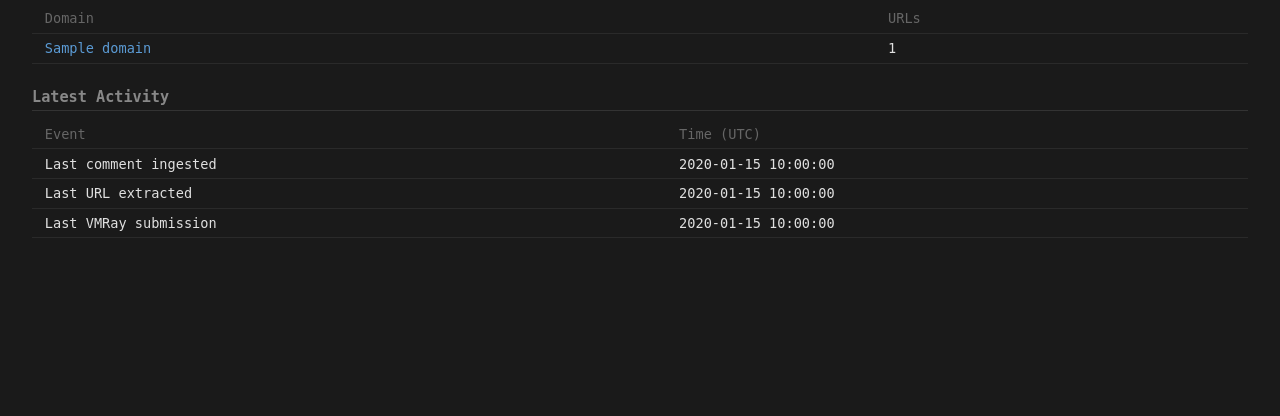
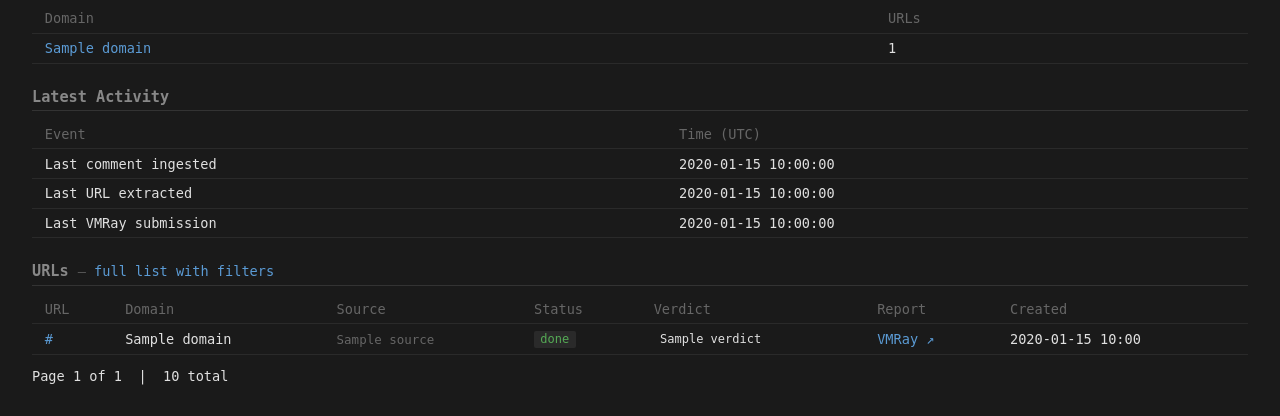
Before and after one commit to tolstuun/vt-clickfix-vmray, a FastAPI app: template app/templates/dashboard.html in a window 1280 px wide. Shown: the part 517-933 px from the top of the page. Before the commit the page ends 755 px from the top, so only its background shows below. Run offline with FastAPI, Linux system fonts and the light colour scheme; the template is opened without the code that fills it: most values are stand-ins (such as "Sample title", 1, 10 or a date in 2020).

Commit message:
feat: add Source column, remove score, embed URL table on dashboard (#17)
- URLOut gains source field (VT comment author or comment_id)
- score removed from VMRaySubmissionOut and all UI templates
- dashboard page now embeds paginated URL table (calls list_urls directly)
- urls_list.html: Score column replaced by Source column
- url_detail.html: Score row removed from VMRay Analysis table

Co-authored-by: Claude Sonnet 4.6 <noreply@anthropic.com>

```diff
--- a/app/api/urls.py
+++ b/app/api/urls.py
@@ -20,14 +20,29 @@ def _build_submission_out(sub: VMRaySubmission | None) -> VMRaySubmissionOut | N
     return VMRaySubmissionOut.model_validate(sub)
 
 
-def _url_to_out(url: URL, sub: VMRaySubmission | None) -> URLOut:
+def _source_label(comment: VTComment | None) -> str | None:
+    if comment is None:
+        return None
+    if comment.author:
+        return comment.author
+    return comment.comment_id
+
+
+async def _load_source(session: AsyncSession, url: URL) -> str | None:
+    if not url.vt_comment_id:
+        return None
+    comment = await session.get(VTComment, url.vt_comment_id)
+    return _source_label(comment)
+
+
+def _url_to_out(url: URL, sub: VMRaySubmission | None, source: str | None) -> URLOut:
     return URLOut(
         id=url.id,
         normalized_url=url.normalized_url,
         domain=url.domain,
         status=url.status,
+        source=source,
         verdict=sub.verdict if sub else None,
-        score=sub.score if sub else None,
         report_url=sub.report_url if sub else None,
         created_at=url.created_at,
         updated_at=url.updated_at,
@@ -80,7 +95,8 @@ async def list_urls(
         sub = await session.scalar(
             select(VMRaySubmission).where(VMRaySubmission.url_id == url.id)
         )
-        items.append(_url_to_out(url, sub))
+        source = await _load_source(session, url)
+        items.append(_url_to_out(url, sub, source))
 
     return URLListResponse(items=items, total=total, page=page, page_size=page_size)
 
--- a/app/schemas/url.py
+++ b/app/schemas/url.py
@@ -8,7 +8,6 @@ class VMRaySubmissionOut(BaseModel):
     id: uuid.UUID
     submission_id: str | None
     verdict: str | None
-    score: int | None
     severity: str | None
     submission_status: str | None
     report_url: str | None
@@ -23,8 +22,8 @@ class URLOut(BaseModel):
     normalized_url: str
     domain: str | None
     status: str
+    source: str | None = None
     verdict: str | None = None
-    score: int | None = None
     report_url: str | None = None
     created_at: datetime
     updated_at: datetime
--- a/app/templates/dashboard.html
+++ b/app/templates/dashboard.html
@@ -21,6 +21,14 @@ table { border-collapse: collapse; width: 100%; margin-top: 0.5rem; }
 th, td { text-align: left; padding: 0.4rem 0.8rem; border-bottom: 1px solid #2a2a2a; font-size: 0.85rem; }
 th { color: #666; font-weight: normal; }
 tr:hover td { background: #222; }
+.badge { display: inline-block; padding: 0.1rem 0.4rem; border-radius: 2px; font-size: 0.75rem; }
+.malicious.badge { background: #5a1a1a; }
+.suspicious.badge { background: #4a3a10; }
+.clean.badge { background: #1a3a1a; color: #55aa55; }
+.pending, .submitted, .analyzing, .done, .failed { background: #2a2a2a; color: #888; }
+.done { color: #55aa55; }
+.failed { color: #e05555; }
+.pager { margin-top: 0.8rem; font-size: 0.85rem; }
 nav { margin-bottom: 1.5rem; font-size: 0.85rem; }
 nav a { margin-right: 1rem; }
 </style>
@@ -124,5 +132,48 @@ nav a { margin-right: 1rem; }
   {% endif %}
 </table>
 {% endif %}
+
+<h2>URLs <span style="font-weight:normal;color:#555;font-size:0.85rem">— <a href="/urls/view">full list with filters</a></span></h2>
+<table>
+  <tr>
+    <th>URL</th>
+    <th>Domain</th>
+    <th>Source</th>
+    <th>Status</th>
+    <th>Verdict</th>
+    <th>Report</th>
+    <th>Created</th>
+  </tr>
+  {% for url in urls %}
+  <tr>
+    <td><a href="/urls/view/{{ url.id }}">{{ url.normalized_url[:70] }}{% if url.normalized_url|length > 70 %}…{% endif %}</a></td>
+    <td>{{ url.domain or "—" }}</td>
+    <td style="color:#666;font-size:0.78rem">{{ url.source or "—" }}</td>
+    <td><span class="badge {{ url.status }}">{{ url.status }}</span></td>
+    <td>
+      {% if url.verdict %}
+      <span class="badge {{ url.verdict }}">{{ url.verdict }}</span>
+      {% else %}—{% endif %}
+    </td>
+    <td>
+      {% if url.report_url %}
+      <a href="{{ url.report_url }}" target="_blank">VMRay ↗</a>
+      {% else %}—{% endif %}
+    </td>
+    <td>{{ url.created_at.strftime('%Y-%m-%d %H:%M') if url.created_at else "—" }}</td>
+  </tr>
+  {% else %}
+  <tr><td colspan="7" style="color:#555;text-align:center;padding:2rem">No URLs yet.</td></tr>
+  {% endfor %}
+</table>
+<div class="pager">
+  Page {{ page }} of {{ total_pages }} &nbsp;|&nbsp; {{ total }} total
+  {% if page > 1 %}
+  &nbsp;<a href="?page={{ page - 1 }}">← prev</a>
+  {% endif %}
+  {% if page < total_pages %}
+  &nbsp;<a href="?page={{ page + 1 }}">next →</a>
+  {% endif %}
+</div>
 </body>
 </html>
--- a/app/templates/url_detail.html
+++ b/app/templates/url_detail.html
@@ -63,7 +63,6 @@ nav a { margin-right: 1rem; }
     <span class="badge {{ url.submission.verdict }}">{{ url.submission.verdict }}</span>
     {% else %}—{% endif %}
   </td></tr>
-  <tr><th>Score</th><td>{{ url.submission.score if url.submission.score is not none else "—" }}</td></tr>
   <tr><th>Severity</th><td>{{ url.submission.severity or "—" }}</td></tr>
   <tr><th>Submitted</th><td>{{ url.submission.submitted_at }}</td></tr>
   <tr><th>Completed</th><td>{{ url.submission.completed_at or "—" }}</td></tr>
--- a/app/templates/urls_list.html
+++ b/app/templates/urls_list.html
@@ -69,9 +69,9 @@ nav a { margin-right: 1rem; }
   <tr>
     <th>URL</th>
     <th>Domain</th>
+    <th>Source</th>
     <th>Status</th>
     <th>Verdict</th>
-    <th>Score</th>
     <th>Report</th>
     <th>Created</th>
   </tr>
@@ -79,13 +79,13 @@ nav a { margin-right: 1rem; }
   <tr>
     <td><a href="/urls/view/{{ url.id }}">{{ url.normalized_url[:80] }}{% if url.normalized_url|length > 80 %}…{% endif %}</a></td>
     <td>{{ url.domain or "—" }}</td>
+    <td style="color:#666;font-size:0.78rem">{{ url.source or "—" }}</td>
     <td><span class="badge {{ url.status }}">{{ url.status }}</span></td>
     <td>
       {% if url.verdict %}
       <span class="badge {{ url.verdict }}">{{ url.verdict }}</span>
       {% else %}—{% endif %}
     </td>
-    <td>{{ url.score if url.score is not none else "—" }}</td>
     <td>
       {% if url.report_url %}
       <a href="{{ url.report_url }}" target="_blank">VMRay ↗</a>
```
Also changed, not shown: app/api/ui.py (+25 -7 lines), tests/test_api.py (+40 -0 lines).
